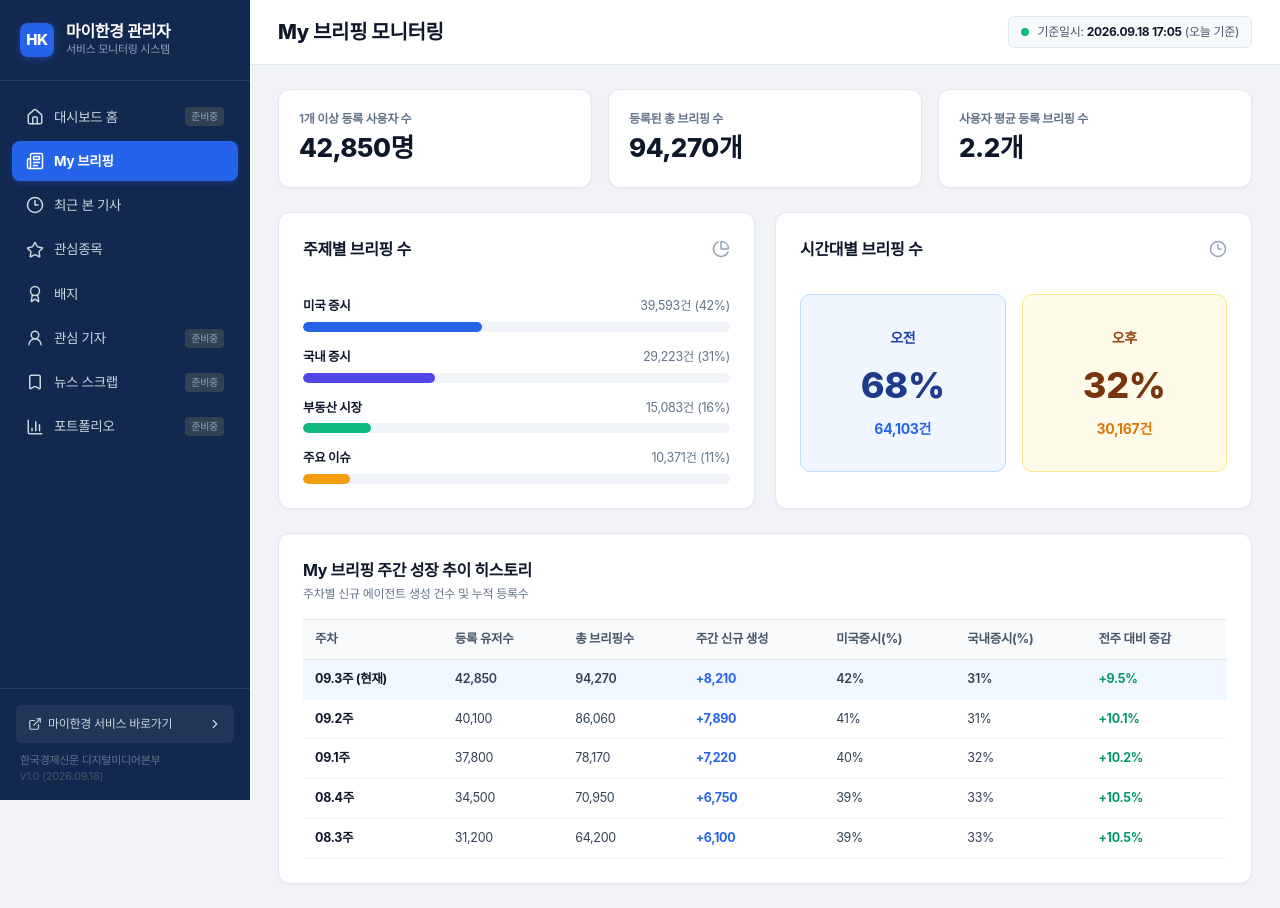
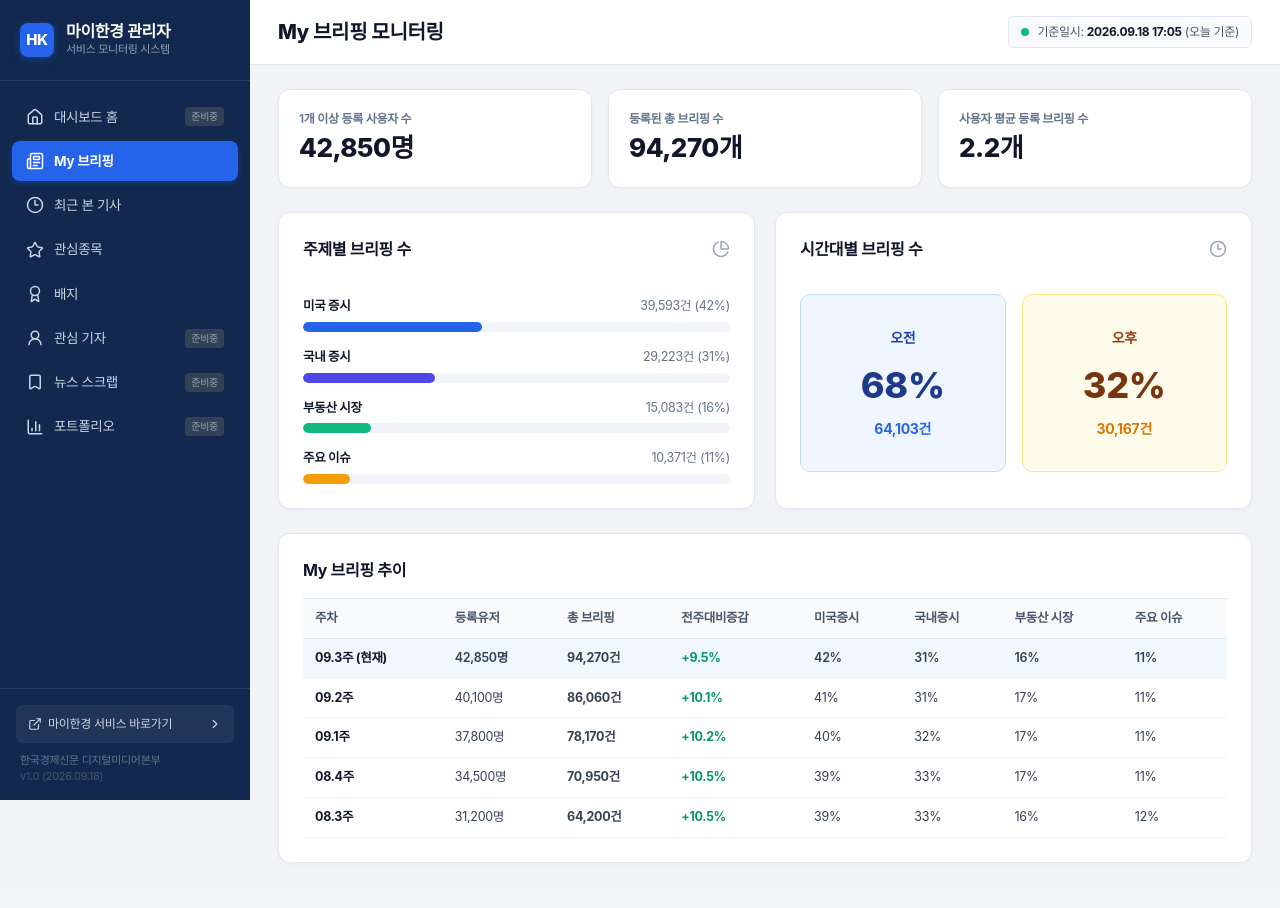
Before and after one commit to hktouchkim/myhankyung, a Next.js app: page /admin in a window 1280 px wide. After the commit the page ends 887 px from the top, so only its background shows below. Built offline with nearby package versions, Linux system fonts and the light colour scheme.

Commit message:
refactor: My 브리핑 추이 표 개편 (타이틀 변경, 서브글 삭제, 컬럼 재구성)

```diff
--- a/app/admin/admin-dashboard-client.tsx
+++ b/app/admin/admin-dashboard-client.tsx
@@ -496,40 +496,41 @@ function BriefingTab() {
         </div>
       </div>
 
-      {/* 브리핑 주간 성장 추이 표 */}
+      {/* 브리핑 추이 표 */}
       <div className={styles.sectionCard}>
-        <h3 className={styles.sectionTitle}>My 브리핑 주간 성장 추이 히스토리</h3>
-        <p className={styles.sectionSubtitle}>주차별 신규 에이전트 생성 건수 및 누적 등록수</p>
+        <h3 className={styles.sectionTitle}>My 브리핑 추이</h3>
 
-        <div className={styles.tableResponsive}>
+        <div className={styles.tableResponsive} style={{ marginTop: "16px" }}>
           <table className={styles.dataTable}>
             <thead>
               <tr>
                 <th>주차</th>
-                <th>등록 유저수</th>
-                <th>총 브리핑수</th>
-                <th>주간 신규 생성</th>
-                <th>미국증시(%)</th>
-                <th>국내증시(%)</th>
-                <th>전주 대비 증감</th>
+                <th>등록유저</th>
+                <th>총 브리핑</th>
+                <th>전주대비증감</th>
+                <th>미국증시</th>
+                <th>국내증시</th>
+                <th>부동산 시장</th>
+                <th>주요 이슈</th>
               </tr>
             </thead>
             <tbody>
               {[
-                { w: "09.3주 (현재)", u: "42,850", b: "94,270", n: "+8,210", us: "42%", kr: "31%", diff: "+9.5%" },
-                { w: "09.2주", u: "40,100", b: "86,060", n: "+7,890", us: "41%", kr: "31%", diff: "+10.1%" },
-                { w: "09.1주", u: "37,800", b: "78,170", n: "+7,220", us: "40%", kr: "32%", diff: "+10.2%" },
-                { w: "08.4주", u: "34,500", b: "70,950", n: "+6,750", us: "39%", kr: "33%", diff: "+10.5%" },
-                { w: "08.3주", u: "31,200", b: "64,200", n: "+6,100", us: "39%", kr: "33%", diff: "+10.5%" },
+                { w: "09.3주 (현재)", u: "42,850", b: "94,270", diff: "+9.5%", us: "42%", kr: "31%", real: "16%", issue: "11%" },
+                { w: "09.2주", u: "40,100", b: "86,060", diff: "+10.1%", us: "41%", kr: "31%", real: "17%", issue: "11%" },
+                { w: "09.1주", u: "37,800", b: "78,170", diff: "+10.2%", us: "40%", kr: "32%", real: "17%", issue: "11%" },
+                { w: "08.4주", u: "34,500", b: "70,950", diff: "+10.5%", us: "39%", kr: "33%", real: "17%", issue: "11%" },
+                { w: "08.3주", u: "31,200", b: "64,200", diff: "+10.5%", us: "39%", kr: "33%", real: "16%", issue: "12%" },
               ].map((row, idx) => (
                 <tr key={idx} className={idx === 0 ? styles.highlightRow : ""}>
                   <td style={{ fontWeight: 700, color: "#0f172a" }}>{row.w}</td>
-                  <td>{row.u}</td>
-                  <td>{row.b}</td>
-                  <td style={{ color: "#2563eb", fontWeight: 700 }}>{row.n}</td>
+                  <td>{row.u}명</td>
+                  <td style={{ fontWeight: 700 }}>{row.b}건</td>
+                  <td style={{ color: "#059669", fontWeight: 700 }}>{row.diff}</td>
                   <td>{row.us}</td>
                   <td>{row.kr}</td>
-                  <td style={{ color: "#059669", fontWeight: 700 }}>{row.diff}</td>
+                  <td>{row.real}</td>
+                  <td>{row.issue}</td>
                 </tr>
               ))}
             </tbody>
```
